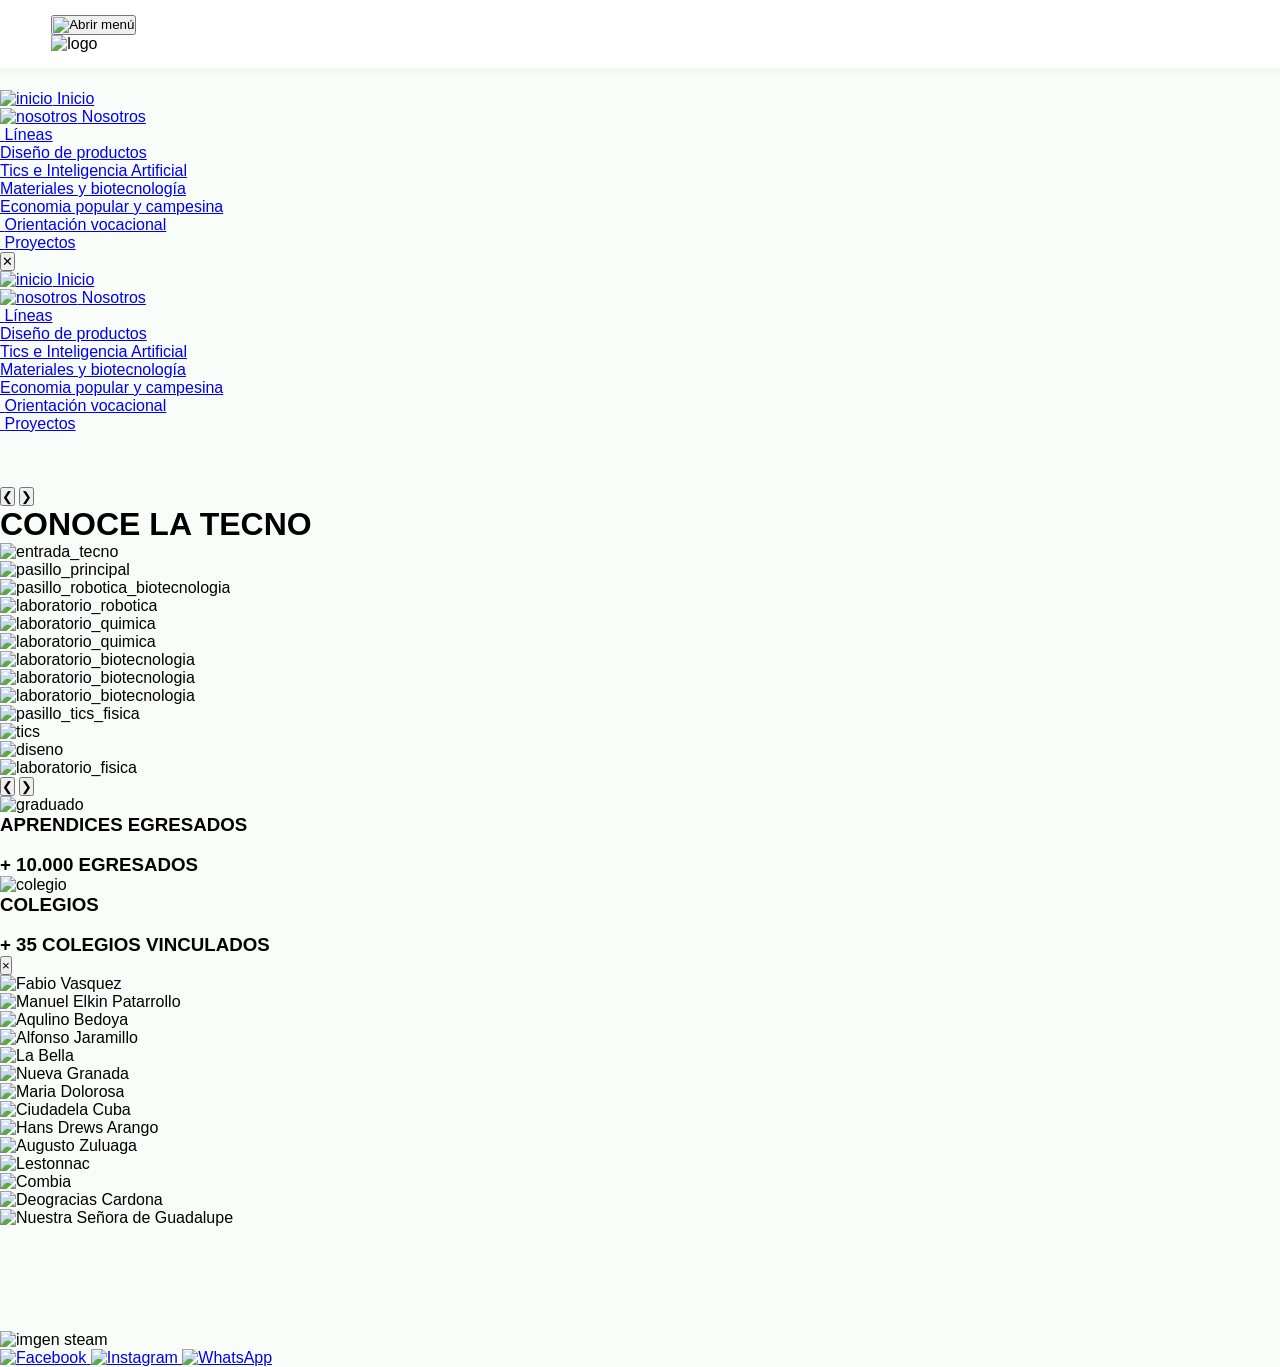
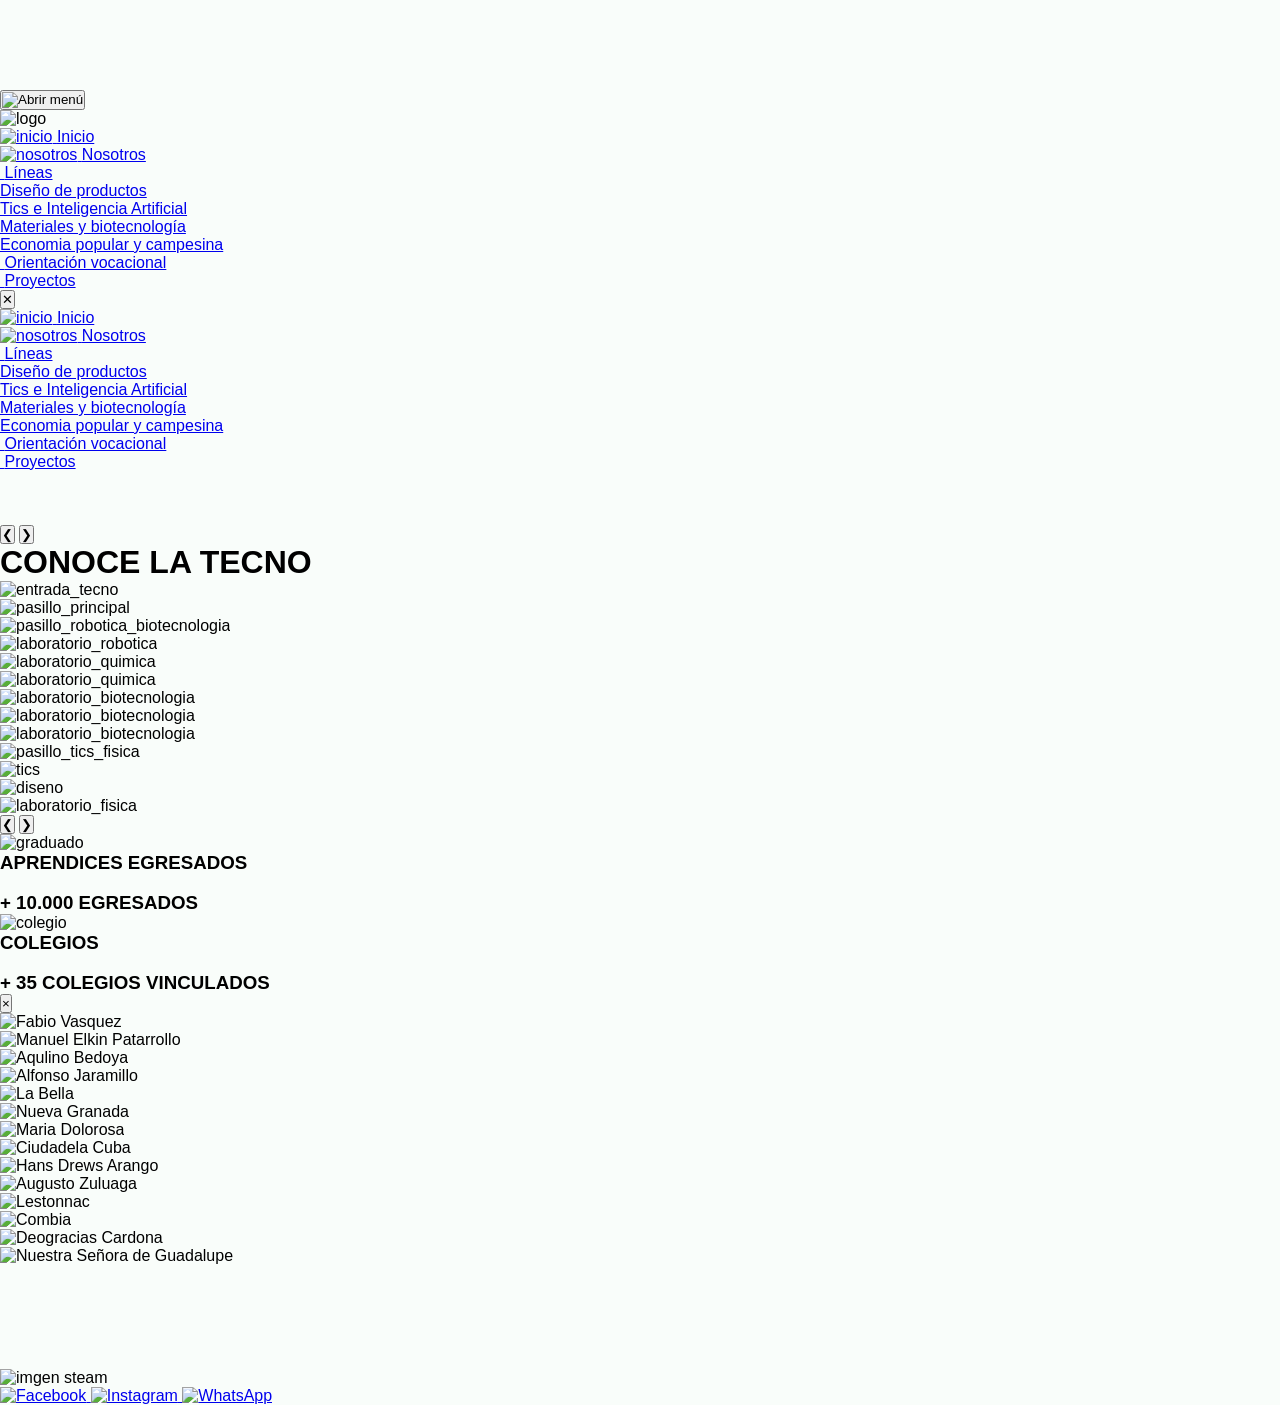

refactor(ui): globalize header/footer, fix lineas header conflict and clean residues

--- a/css/layout.css
+++ b/css/layout.css
@@ -13,7 +13,7 @@ body {
 }
 
 /* NAVBAR */
-header { 
+.header-main { 
     background: var(--white); 
     padding: 15px 4%; 
     position: fixed; 
